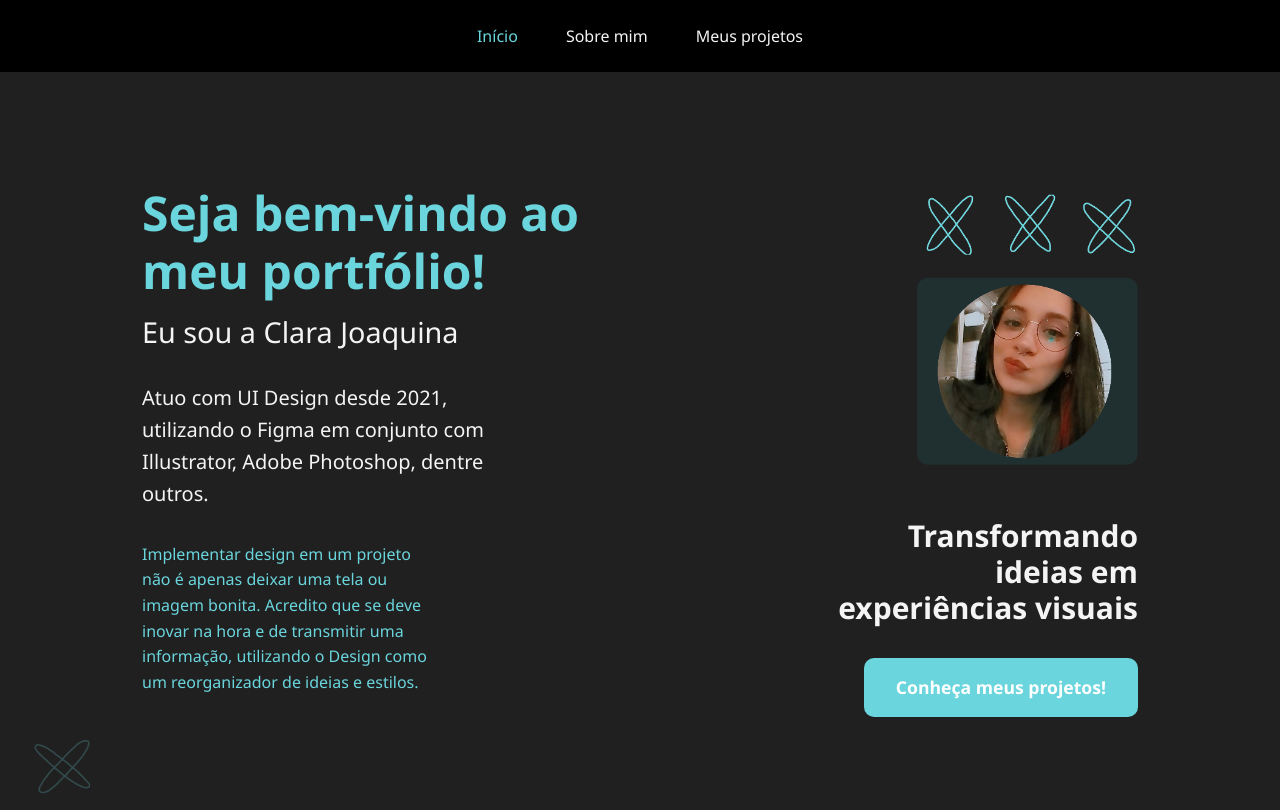
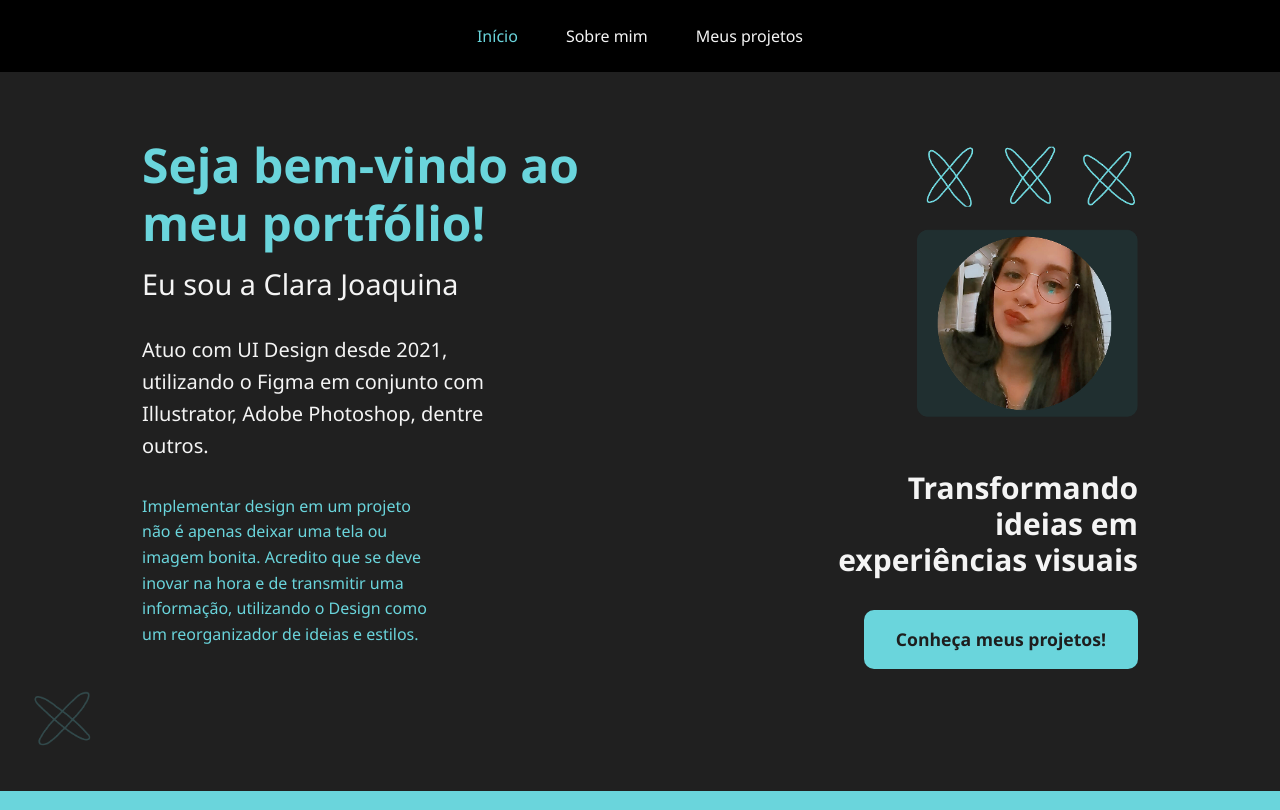
Before and after one commit to ClaraJoaquinaaa/PortifolioClara, a plain HTML site: page index.html in a window 1280 px wide. Shown: the top 810 px of the page. Drawn offline with nearby package versions, Linux system fonts and the light colour scheme.

Commit message:
alteração de cores das fontes e removendo margem no topo do conteúdo

```diff
--- a/css/styles.css
+++ b/css/styles.css
@@ -103,7 +103,7 @@ body {
 
 .btn-custom {
     background-color: var(--primary-color);
-    color: white;
+    color: #1E1E1E;
     padding: 1rem 2rem;
     font-size: 1.1rem;
     font-weight: 600;
@@ -113,9 +113,9 @@ body {
 }
 
 .btn-custom:hover {
-    background-color: #4A90E2;
+    background-color: #004E54;
     transform: translateY(-2px);
-    color: white;
+    color: #f4f4f4;
 }
 
 .footer-section {
--- a/index.html
+++ b/index.html
@@ -34,7 +34,7 @@
     <!-- Hero Section -->
     <section id="inicio" class="hero-section position-relative">
         <div class="container">
-            <div class="row align-items-center m-5">
+            <div class="row align-items-center m-5 mt-0">
                 <div class="col-lg-8">
                     <h1 class="hero-title">Seja bem-vindo ao<br>meu portfólio!</h1>
                     <h2 class="hero-subtitle">Eu sou a Clara Joaquina</h2>
```
